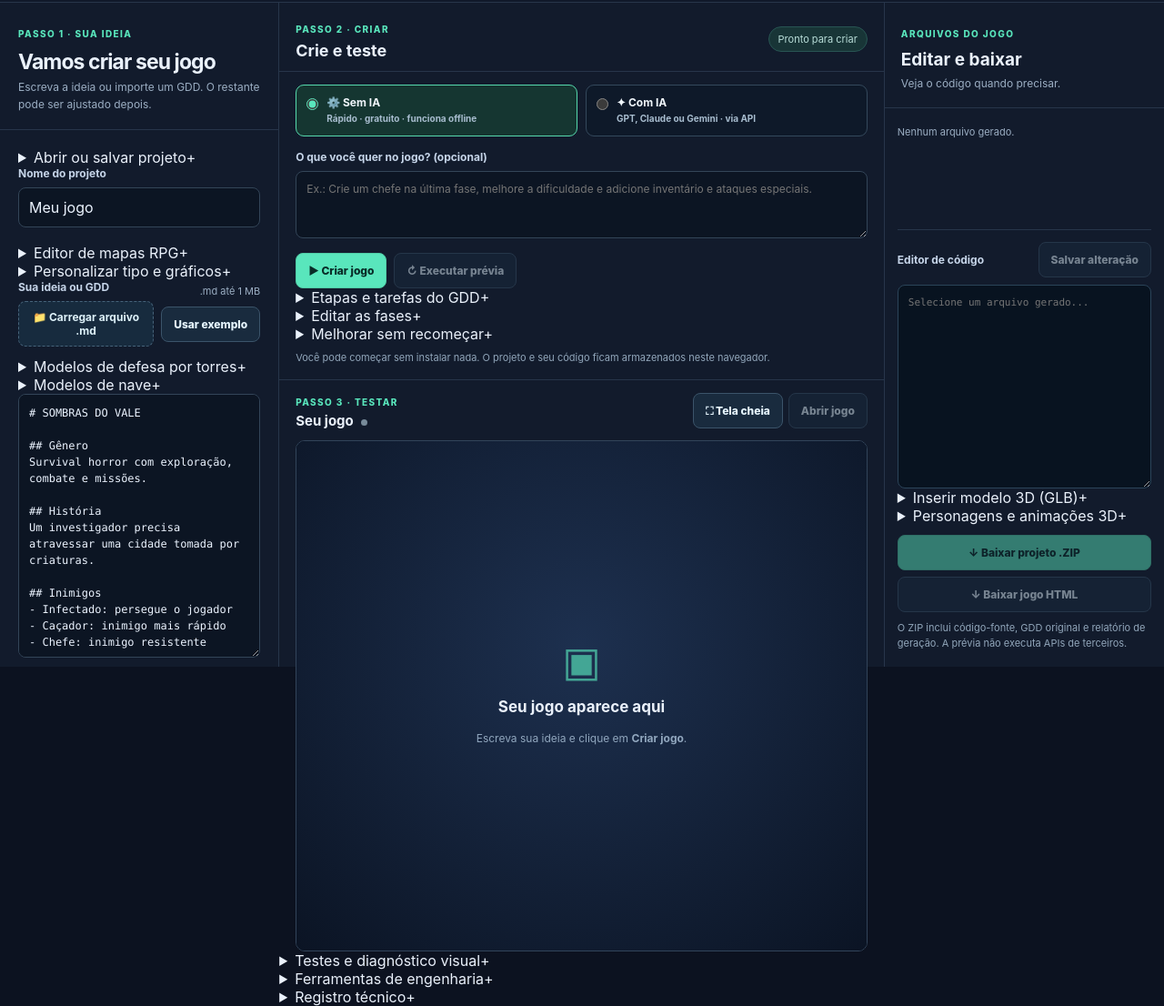
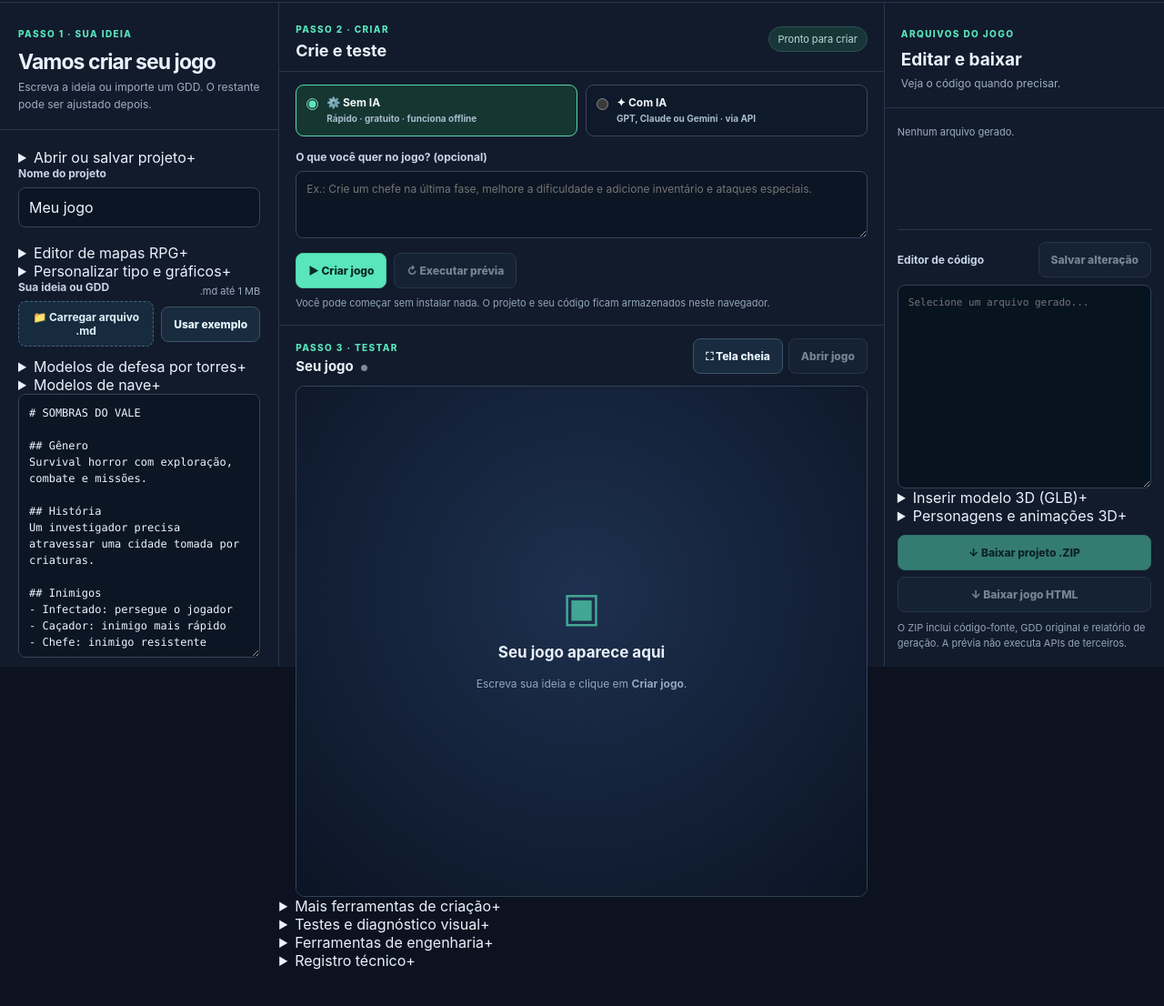
Before and after one commit to jogoiarexx-blip/gameforge-ia, a website: page index.html in a window 1280 px wide. Shown: the part 67-1173 px from the top of the page at 91% size. After the commit the page ends 1133 px from the top, so only its background shows below. Drawn offline with Linux system fonts and the light colour scheme; no server answers.

Commit message:
refactor(ui): colocar criacao e previsualizacao antes de ferramentas complexas

```diff
--- a/index.html
+++ b/index.html
@@ -100,6 +100,14 @@ Derrote o chefe.
         <label for="instruction">O que você quer no jogo? <span class="label-optional">(opcional)</span></label>
         <textarea id="instruction" rows="3" placeholder="Ex.: Crie um chefe na última fase, melhore a dificuldade e adicione inventário e ataques especiais."></textarea>
         <div class="actions"><button id="generate" class="primary">▶ Criar jogo</button><button id="rerun" class="outline" disabled>↻ Executar prévia</button></div>
+
+
+
+        <p id="feedback" class="hint" role="status">Você pode começar sem instalar nada. O projeto e seu código ficam armazenados neste navegador.</p>
+      </div>
+      <div class="preview-head"><div><span class="eyebrow">PASSO 3 · TESTAR</span><h3>Seu jogo <span id="live-indicator" class="live-dot"></span></h3></div><div class="preview-tools"><button id="fullscreen" class="small outline">⛶ Tela cheia</button><button id="open-game" class="small outline" disabled>Abrir jogo</button></div></div>
+      <div class="preview-box" id="preview-box"><iframe id="preview" title="Prévia isolada do jogo" sandbox="allow-scripts" referrerpolicy="no-referrer"></iframe><div class="preview-empty" id="preview-empty"><div class="empty-symbol">▣</div><h3>Seu jogo aparece aqui</h3><p>Escreva sua ideia e clique em <b>Criar jogo</b>.</p></div></div>
+      <details class="studio-disclosure tools-collection"><summary><span>Mais ferramentas de criação</span><span class="disclosure-marker" aria-hidden="true">+</span></summary>
         <details class="studio-disclosure roadmap-disclosure"><summary><span>Etapas e tarefas do GDD</span><span class="disclosure-marker" aria-hidden="true">+</span></summary><section class="roadmap-panel" aria-label="Plano implementável do GDD">
           <div class="qa-workbench-title"><span class="eyebrow">10 / ROTEIRO DO GDD</span><strong>Crie o jogo por etapas</strong></div>
           <p class="hint">Organiza todo o Markdown em tarefas rastreáveis, inclusive GDDs de 300 KB. <strong>As tarefas começam pendentes.</strong> Gerar código não comprova que o requisito está pronto.</p>
@@ -139,10 +147,7 @@ Derrote o chefe.
           <div class="dev-controls"><button id="create-3d" type="button" class="outline small">◈ Criar projeto Three.js/Vite no backend</button></div>
           <div id="create-3d-result" class="hint">Opção para projetos separados no servidor, com Node.js e compilação. Para jogar em 3D aqui, escolha um exemplo 3D e clique em Criar novo jogo no modo Sem IA.</div>
         </section></details>
-        <p id="feedback" class="hint" role="status">Você pode começar sem instalar nada. O projeto e seu código ficam armazenados neste navegador.</p>
-      </div>
-      <div class="preview-head"><div><span class="eyebrow">PASSO 3 · TESTAR</span><h3>Seu jogo <span id="live-indicator" class="live-dot"></span></h3></div><div class="preview-tools"><button id="fullscreen" class="small outline">⛶ Tela cheia</button><button id="open-game" class="small outline" disabled>Abrir jogo</button></div></div>
-      <div class="preview-box" id="preview-box"><iframe id="preview" title="Prévia isolada do jogo" sandbox="allow-scripts" referrerpolicy="no-referrer"></iframe><div class="preview-empty" id="preview-empty"><div class="empty-symbol">▣</div><h3>Seu jogo aparece aqui</h3><p>Escreva sua ideia e clique em <b>Criar jogo</b>.</p></div></div>
+      </details>
       <details class="studio-disclosure qa-disclosure"><summary><span>Testes e diagnóstico visual</span><span class="disclosure-marker" aria-hidden="true">+</span></summary><section class="qa-workbench" aria-label="Laboratório de testes visuais">
         <div class="qa-workbench-title"><span class="eyebrow">04 / INSPEÇÃO & CORREÇÃO</span><strong>QA visual e regressão</strong></div>
         <div class="qa-controls">
```
